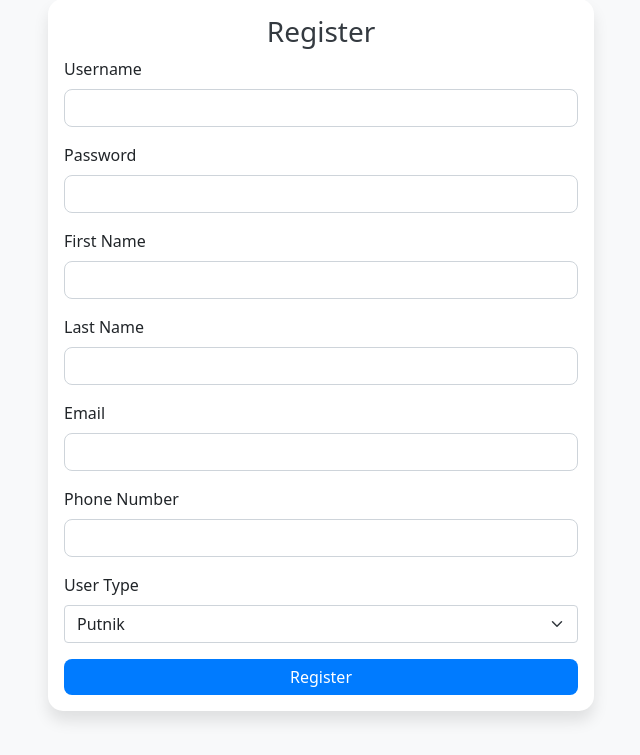
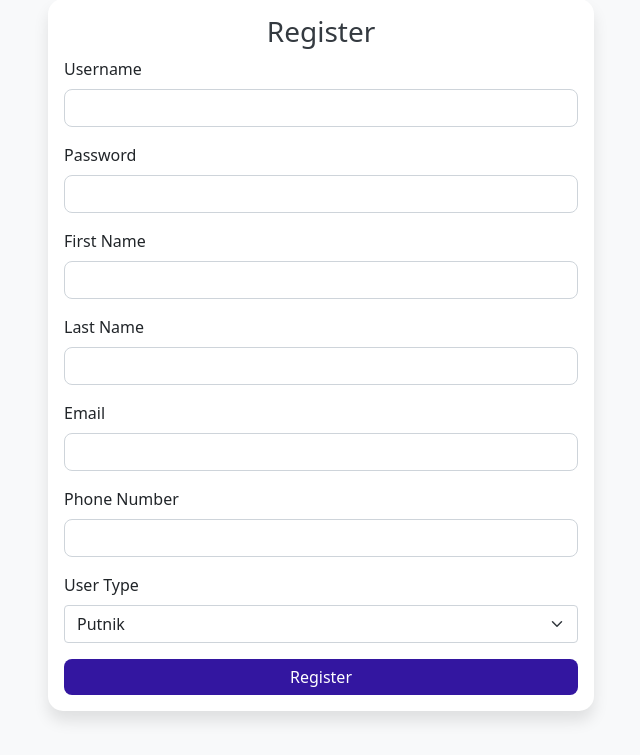
Before and after one commit to bpvyz/TripPy, a Python web app: template Kod/templates/register.html in a window 1280 px wide. Shown: the part 45-800 px from the top of the page, without its empty margins (319-959 px from the left). Run offline with Jinja, Linux system fonts and the light colour scheme; the template is opened without the code that fills it, so the values that code supplies are empty.

Commit message:
colorway

```diff
--- a/Kod/templates/login.html
+++ b/Kod/templates/login.html
@@ -24,12 +24,12 @@
             border-radius: 8px;
         }
         .btn-primary {
-            background-color: #007bff;
+            background-color: #3316a0;
             border: none;
             border-radius: 8px;
         }
         .btn-primary:hover {
-            background-color: #5a3f99;
+            background-color: #fa9306;
         }
     </style>
 </head>
--- a/Kod/templates/register.html
+++ b/Kod/templates/register.html
@@ -23,12 +23,12 @@
             border-radius: 8px;
         }
         .btn-primary {
-            background-color: #007bff;
+            background-color: #3316a0;
             border: none;
             border-radius: 8px;
         }
         .btn-primary:hover {
-            background-color: #5a3f99;
+            background-color: #fa9306;
         }
     </style>
 </head>
```
